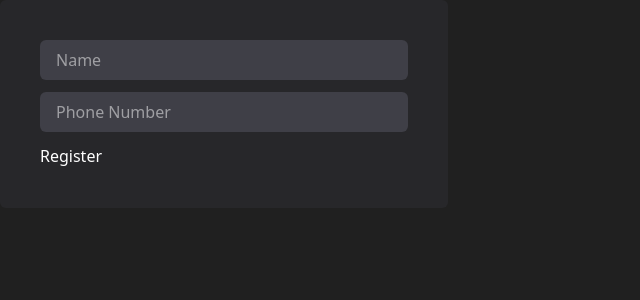
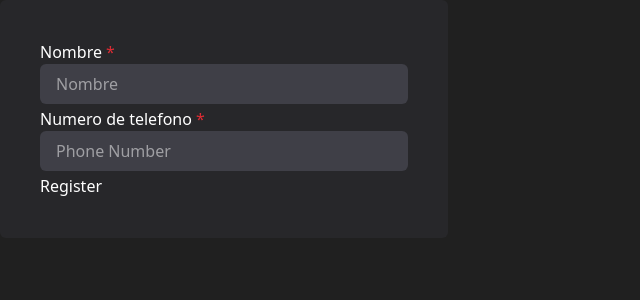
Before and after one commit to Danielve25/App-Dulzura-Vallecaucana, a React (Vite) app in the folder client/: page /register in a window 1280 px wide. Shown: the top 300 px of the page, without its empty margins (0-640 px from the left). Built offline with nearby package versions, Linux system fonts and the light colour scheme.

Commit message:
Añadir contexto de usuarios

```diff
--- a/client/src/App.jsx
+++ b/client/src/App.jsx
@@ -1,8 +1,10 @@
 import { BrowserRouter, Routes, Route } from "react-router";
+import { AuthProvider } from "./context/AuthContext";
 import RegisterPage from "./pages/RegisterPage";
 import LoginPage from "./pages/LoginPage";
 function App() {
   return (
+    <AuthProvider>
       <BrowserRouter>
         <Routes>
           <Route path="/" element={<h1>Home page</h1>} />
@@ -14,6 +16,7 @@ function App() {
           <Route path="/profile" element={<h1>profile</h1>} />
         </Routes>
       </BrowserRouter>
+    </AuthProvider>
   );
 }
 
--- /dev/null
+++ b/client/src/context/AuthContext.jsx
@@ -0,0 +1,45 @@
+import { createContext, useState, useContext } from "react";
+import { registerRequest } from "../api/auth";
+
+const AuthContext = createContext();
+
+const useAuth = () => {
+  const context = useContext(AuthContext);
+  if (!context) {
+    throw new Error("useAuth must be used within an AuthProvider");
+  }
+  return context;
+};
+
+const AuthProvider = ({ children }) => {
+  const [user, setUser] = useState(null);
+  const [isAuthenticated, setIsAuthenticated] = useState(false);
+  const [errors, setErrors] = useState([]);
+
+  const signup = async (user) => {
+    try {
+      const res = await registerRequest(user);
+      console.log(res.data);
+      setUser(res.data);
+      setIsAuthenticated(true);
+    } catch (error) {
+      console.log(error.response);
+      setErrors(error.response.data);
+    }
+  };
+
+  return (
+    <AuthContext.Provider
+      value={{
+        signup,
+        user,
+        isAuthenticated,
+        errors,
+      }}
+    >
+      {children}
+    </AuthContext.Provider>
+  );
+};
+
+export { AuthContext, useAuth, AuthProvider };
--- a/client/src/index.css
+++ b/client/src/index.css
@@ -3,3 +3,10 @@ body {
   background: #202020;
   color: white;
 }
+.label::after {
+  content: " *";
+  color: #de2c34;
+}
+.label {
+  margin-top: 3px;
+}
--- a/client/src/pages/RegisterPage.jsx
+++ b/client/src/pages/RegisterPage.jsx
@@ -1,24 +1,55 @@
 import { useForm } from "react-hook-form";
-import { registerRequest } from "../api/auth";
+import { useEffect } from "react";
+import { useNavigate } from "react-router";
+import { useAuth } from "../context/AuthContext";
+
 function RegisterPage() {
-  const { register, handleSubmit } = useForm();
+  const {
+    register,
+    handleSubmit,
+    formState: { errors },
+  } = useForm();
+  const { signup, isAuthenticated, errors: RegisterErrors } = useAuth();
+  const navigate = useNavigate();
+
+  useEffect(() => {
+    if (isAuthenticated) navigate("/tasks");
+  }, [isAuthenticated]);
 
   const onSubmit = handleSubmit(async (values) => {
-    const res = await registerRequest(values);
-    console.log(res);
+    signup(values);
   });
 
   return (
     <div className="bg-zinc-800 max-w-md p-10 rounded-md">
+      {RegisterErrors.map((error, i) => (
+        <div key={i} className="bg-red-500 p-2 text-white">
+          {error}
+        </div>
+      ))}
       <form onSubmit={onSubmit}>
+        <div className="mb-[3px]">
+          <label htmlFor="NameStudent" className="label">
+            Nombre
+          </label>
+          <input
+            name="NameStudent"
+            type="text"
+            placeholder="Nombre"
+            {...register("NameStudent", { required: true })}
+            className="w-full bg-zinc-700 text-white px-4 py-2 rounded-md "
+          />
+          {errors.NameStudent && (
+            <p className="text-red-500">Nombre es requerido</p>
+          )}
+        </div>
+        <div className="mb-[3px]">
+          <label htmlFor="PhoneNumber" className="label">
+            Numero de telefono
+          </label>
           <input
             type="text"
-          placeholder="Name"
-          {...register("NameStudent", { required: true })}
-          className="w-full bg-zinc-700 text-white px-4 py-2 rounded-md"
-        />
-        <input
-          type="text"
+            name="PhoneNumber"
             placeholder="Phone Number"
             {...register("PhoneNumber", {
               required: true,
@@ -27,8 +58,12 @@ function RegisterPage() {
             onInput={(e) => {
               e.target.value = e.target.value.replace(/\D/g, ""); // Elimina caracteres no numéricos
             }}
-          className="w-full bg-zinc-700 text-white px-4 py-2 rounded-md my-3"
+            className="w-full bg-zinc-700 text-white px-4 py-2 rounded-md "
           />
+          {errors.PhoneNumber && (
+            <p className="text-red-500">numero de telefono es requerido</p>
+          )}
+        </div>
 
         <button className="cursor-pointer" type="submit">
           Register
```
Lines whose indentation alone changed are shown as unchanged.
